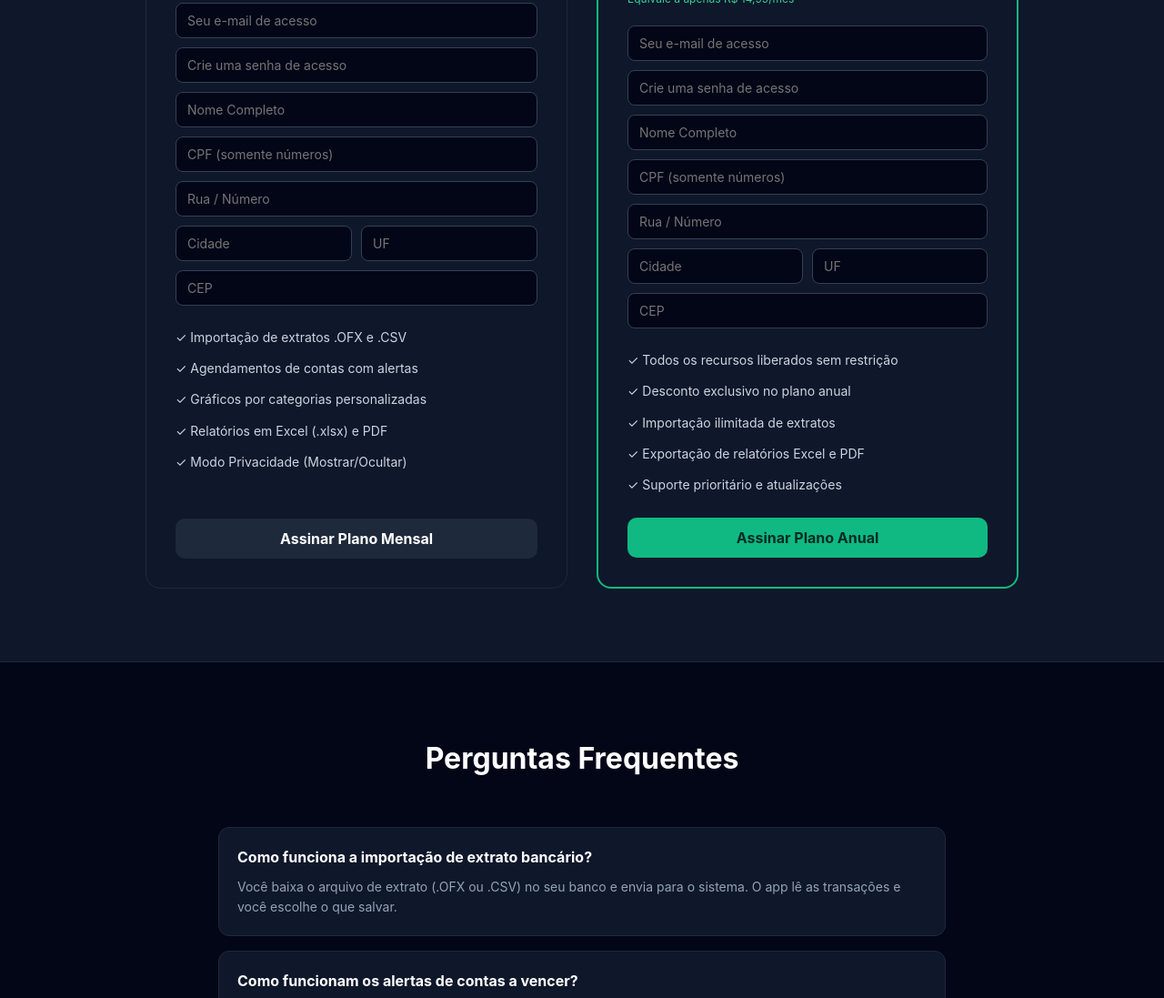
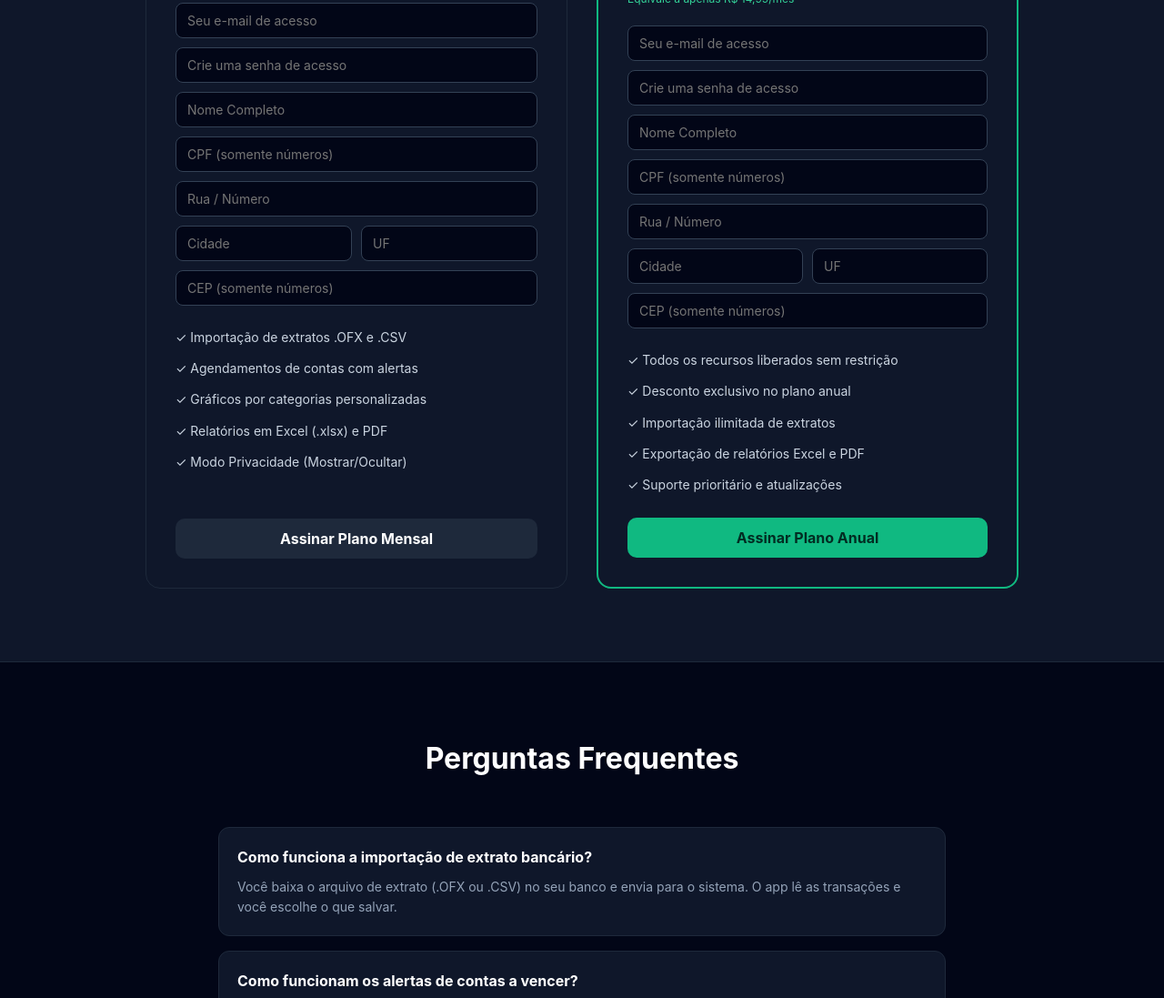
Before and after one commit to gtdueli/meu-controle-financeiro-landing, a website: page index.html in a window 1280 px wide. Shown: the part 2509-3606 px from the top of the page at 91% size. Drawn offline with Linux system fonts and the light colour scheme.

Commit message:
sua mensagem de alteracao

```diff
--- a/index.html
+++ b/index.html
@@ -167,13 +167,13 @@
             <input type="email" id="email-monthly" placeholder="Seu e-mail de acesso" readonly onfocus="this.removeAttribute('readonly');" required />
             <input type="text" id="password-monthly" placeholder="Crie uma senha de acesso" readonly onfocus="this.removeAttribute('readonly'); if(this.type==='text') this.type='password';" required />
             <input type="text" id="name-monthly" placeholder="Nome Completo" readonly onfocus="this.removeAttribute('readonly');" required />
-            <input type="text" id="cpf-monthly" placeholder="CPF (somente números)" maxlength="14" readonly onfocus="this.removeAttribute('readonly');" required />
+            <input type="text" id="cpf-monthly" placeholder="CPF (somente números)" maxlength="11" oninput="this.value = this.value.replace(/\D/g, '')" readonly onfocus="this.removeAttribute('readonly');" required />
             <input type="text" id="street-monthly" placeholder="Rua / Número" readonly onfocus="this.removeAttribute('readonly');" required />
             <div class="form-row">
-              <input type="text" id="city-monthly" placeholder="Cidade" readonly onfocus="this.removeAttribute('readonly');" required />
-              <input type="text" id="state-monthly" placeholder="UF" maxlength="2" readonly onfocus="this.removeAttribute('readonly');" required />
+              <input type="text" id="city-monthly" placeholder="Cidade" oninput="this.value = this.value.replace(/[^a-zA-ZÀ-ÿ\s]/g, '')" readonly onfocus="this.removeAttribute('readonly');" required />
+              <input type="text" id="state-monthly" placeholder="UF" maxlength="2" oninput="this.value = this.value.replace(/[^a-zA-Z]/g, '').toUpperCase()" readonly onfocus="this.removeAttribute('readonly');" required />
             </div>
-            <input type="text" id="zipCode-monthly" placeholder="CEP" maxlength="8" readonly onfocus="this.removeAttribute('readonly');" required />
+            <input type="text" id="zipCode-monthly" placeholder="CEP (somente números)" maxlength="8" oninput="this.value = this.value.replace(/\D/g, '')" readonly onfocus="this.removeAttribute('readonly');" required />
           </div>
 
           <ul class="price-list">
@@ -200,13 +200,13 @@
             <input type="email" id="email-yearly" placeholder="Seu e-mail de acesso" readonly onfocus="this.removeAttribute('readonly');" required />
             <input type="text" id="password-yearly" placeholder="Crie uma senha de acesso" readonly onfocus="this.removeAttribute('readonly'); if(this.type==='text') this.type='password';" required />
             <input type="text" id="name-yearly" placeholder="Nome Completo" readonly onfocus="this.removeAttribute('readonly');" required />
-            <input type="text" id="cpf-yearly" placeholder="CPF (somente números)" maxlength="14" readonly onfocus="this.removeAttribute('readonly');" required />
+            <input type="text" id="cpf-yearly" placeholder="CPF (somente números)" maxlength="11" oninput="this.value = this.value.replace(/\D/g, '')" readonly onfocus="this.removeAttribute('readonly');" required />
             <input type="text" id="street-yearly" placeholder="Rua / Número" readonly onfocus="this.removeAttribute('readonly');" required />
             <div class="form-row">
-              <input type="text" id="city-yearly" placeholder="Cidade" readonly onfocus="this.removeAttribute('readonly');" required />
-              <input type="text" id="state-yearly" placeholder="UF" maxlength="2" readonly onfocus="this.removeAttribute('readonly');" required />
+              <input type="text" id="city-yearly" placeholder="Cidade" oninput="this.value = this.value.replace(/[^a-zA-ZÀ-ÿ\s]/g, '')" readonly onfocus="this.removeAttribute('readonly');" required />
+              <input type="text" id="state-yearly" placeholder="UF" maxlength="2" oninput="this.value = this.value.replace(/[^a-zA-Z]/g, '').toUpperCase()" readonly onfocus="this.removeAttribute('readonly');" required />
             </div>
-            <input type="text" id="zipCode-yearly" placeholder="CEP" maxlength="8" readonly onfocus="this.removeAttribute('readonly');" required />
+            <input type="text" id="zipCode-yearly" placeholder="CEP (somente números)" maxlength="8" oninput="this.value = this.value.replace(/\D/g, '')" readonly onfocus="this.removeAttribute('readonly');" required />
           </div>
 
           <ul class="price-list">
```
